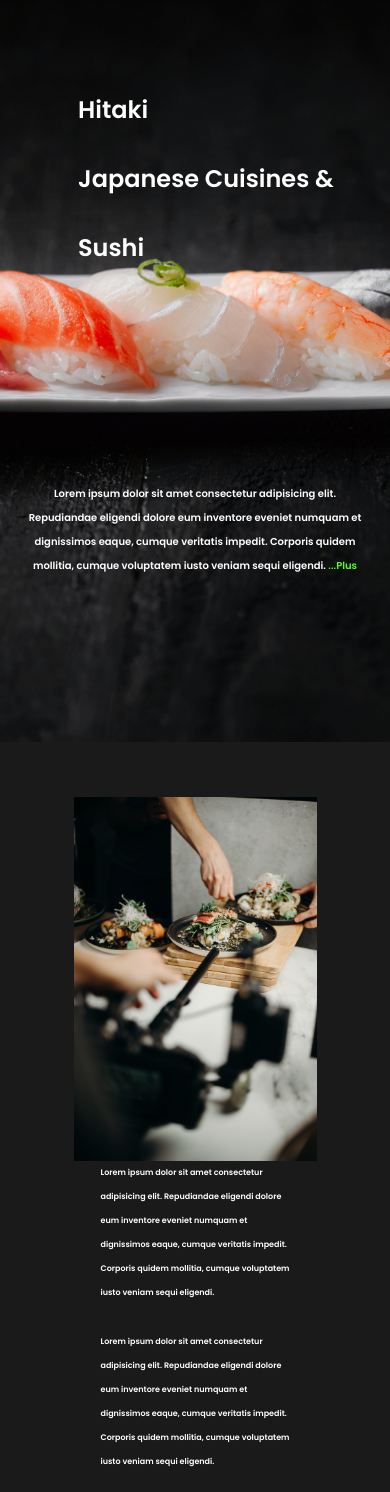
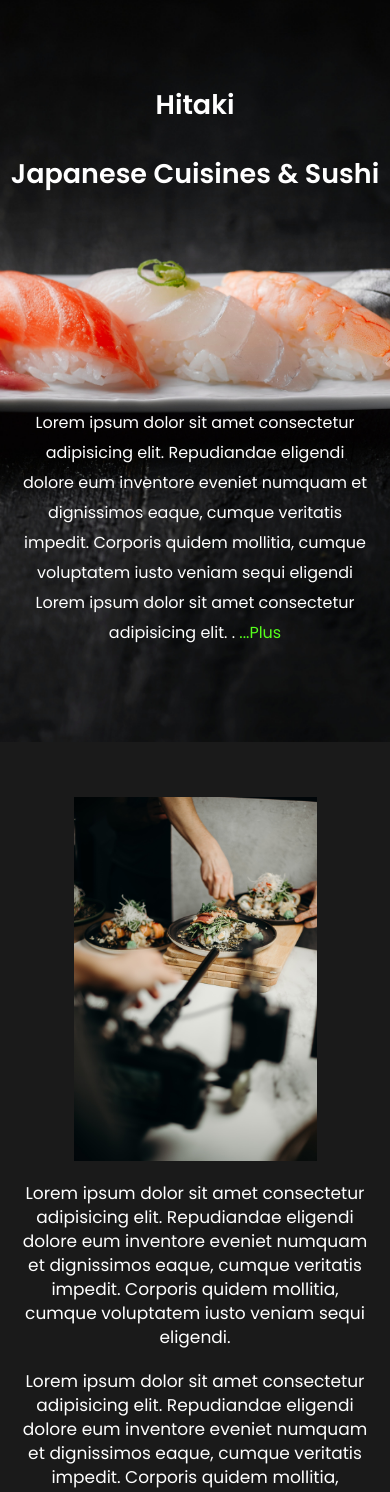
Before and after one commit to Mohcinekhribech/Hitaka-website, a plain HTML site: page index.html in a window 390 px wide. Shown: the part 90-1582 px from the top of the page. Drawn offline with Linux system fonts and the light colour scheme.

Commit message:
Last Changes

```diff
--- a/assest/style/style.css
+++ b/assest/style/style.css
@@ -69,23 +69,23 @@ nav{
 }
 h1{
     color: white;
-    margin-left: 20%;
-    margin-left: 20%;
     font-style: normal;
+    margin-top: 65px;
+    text-align: center;
 font-weight: 600;
 font-size: 46px;
 line-height: 69px;
-margin-top: 70px;
+
 }
 .phome{
     color: white;
     font-style: normal;
-    font-weight: 600;
-    font-size: 16px;
+    font-size: 20px;
     line-height: 24px;
     text-align: center;
     margin-left:5%;
     margin-right: 5%;
+    line-height: 30px;
     margin-top: 294px;
 }
 .green{
@@ -93,11 +93,12 @@ margin-top: 70px;
 }
 .Homepic{
     width: 336px;
+    margin-left: 15%;
 }
 .Homeparag{
     font-family: 'Poppins';
     font-style: normal;
-    font-weight: 600;
+    margin: 30px 10%;
     font-size: 16px;
     line-height: 24px;
     color: white;
@@ -590,18 +591,24 @@ footer{
         justify-content: center;
     }
     .phome,.Homeparag{
-        font-size: 10px;
+        font-size: 16px;
     }
     h1{
-        font-size: 24px;
+        font-size: 27px;
+    }
+    .Homeparag{
+      margin: 20px 5%;
+      text-align: center;
     }
     .MHome{
+        flex-direction: column;
         align-items: center;
     }
     .Homepic{
         place-content: center;
         height: 364px;
         width: 243px;
+        margin: 0;
     }
     .part1,.part2{
         flex-direction: column;
@@ -641,7 +648,7 @@ footer{
        margin-right: 0;
     }
     .Homeparag{
-        font-size: 8px;
+        font-size: 17px;
     }
     .phome{
         margin-top: 200px;
--- a/index.html
+++ b/index.html
@@ -34,7 +34,7 @@
               <i class="fa-solid fa-bars" id="fa-bars" ></i>
           </nav>
         <h1>Hitaki <br> Japanese  Cuisines & Sushi</h1>
-        <p class="phome">Lorem ipsum dolor sit amet consectetur adipisicing elit. Repudiandae eligendi dolore eum inventore  eveniet numquam et dignissimos eaque, cumque veritatis impedit. Corporis quidem mollitia, cumque voluptatem iusto veniam sequi eligendi. <span class="green"><a href="./Apropos.html" class="agreen">...Plus</a></span>
+        <p class="phome">Lorem ipsum dolor sit amet consectetur adipisicing elit. Repudiandae eligendi dolore eum inventore  eveniet numquam et dignissimos eaque, cumque veritatis impedit. Corporis quidem mollitia, cumque voluptatem iusto veniam sequi eligendi Lorem ipsum dolor sit amet consectetur adipisicing elit. .  <span class="green"><a href="./Apropos.html" class="agreen">...Plus</a></span>
         </p>
     </div>
 
@@ -45,13 +45,13 @@
        <img src="./assest/img/home.jpg" alt="HomePage" class="Homepic">
        <div class="parag">
         <p class="Homeparag">
-            Lorem ipsum dolor sit amet consectetur <br> adipisicing elit. Repudiandae eligendi dolore <br> eum inventore eveniet numquam et <br> dignissimos eaque, cumque veritatis impedit. <br> Corporis quidem mollitia, cumque voluptatem <br> iusto veniam sequi eligendi.
-        </p><br>
+            Lorem ipsum dolor sit amet consectetur  adipisicing elit. Repudiandae eligendi dolore  eum inventore eveniet numquam et  dignissimos eaque, cumque veritatis impedit.  Corporis quidem mollitia, cumque voluptatem  iusto veniam sequi eligendi.
+        </p>
         <p class="Homeparag">
-            Lorem ipsum dolor sit amet consectetur <br> adipisicing elit. Repudiandae eligendi dolore <br> eum inventore eveniet numquam et <br> dignissimos eaque, cumque veritatis impedit. <br> Corporis quidem mollitia, cumque voluptatem <br> iusto veniam sequi eligendi.
-        </p><br>
+            Lorem ipsum dolor sit amet consectetur  adipisicing elit. Repudiandae eligendi dolore  eum inventore eveniet numquam et  dignissimos eaque, cumque veritatis impedit.  Corporis quidem mollitia, cumque voluptatem  iusto veniam sequi eligendi.
+        </p>
         <p class="Homeparag">
-            Lorem ipsum dolor sit amet consectetur <br> adipisicing elit. Repudiandae eligendi dolore <br> eum inventore eveniet numquam et <br> dignissimos eaque, cumque veritatis impedit. <br> Corporis quidem mollitia, cumque voluptatem <br> iusto veniam sequi eligendi.
+            Lorem ipsum dolor sit amet consectetur  adipisicing elit. Repudiandae eligendi dolore  eum inventore eveniet numquam et  dignissimos eaque, cumque veritatis impedit.  Corporis quidem mollitia, cumque voluptatem  iusto veniam sequi eligendi.
         </p>
        </div>
 
```
Also changed, not shown: Contact.html (+4 -0 lines).
